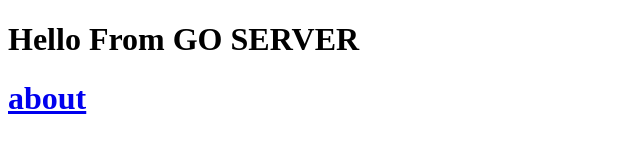
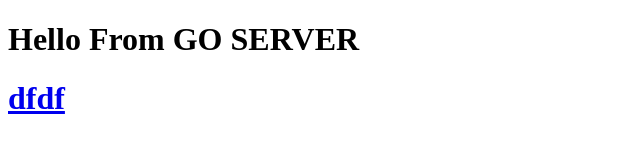
Before and after one commit to azizahonohunova/http, a plain HTML site: page static/index.html in a window 1280 px wide. Shown: the full height of the page, 0-640 px from the left. Drawn offline with Linux system fonts and the light colour scheme.

Commit message:
добавлено статик

```diff
--- a/static/index.html
+++ b/static/index.html
@@ -7,6 +7,6 @@
 </head>
 <body>
     <h1>Hello From GO SERVER</h1>
-    <h1><a href="./about">about</a></h1>
+    <h1><a href="./about">dfdf</a></h1>
 </body>
 </html>
```
